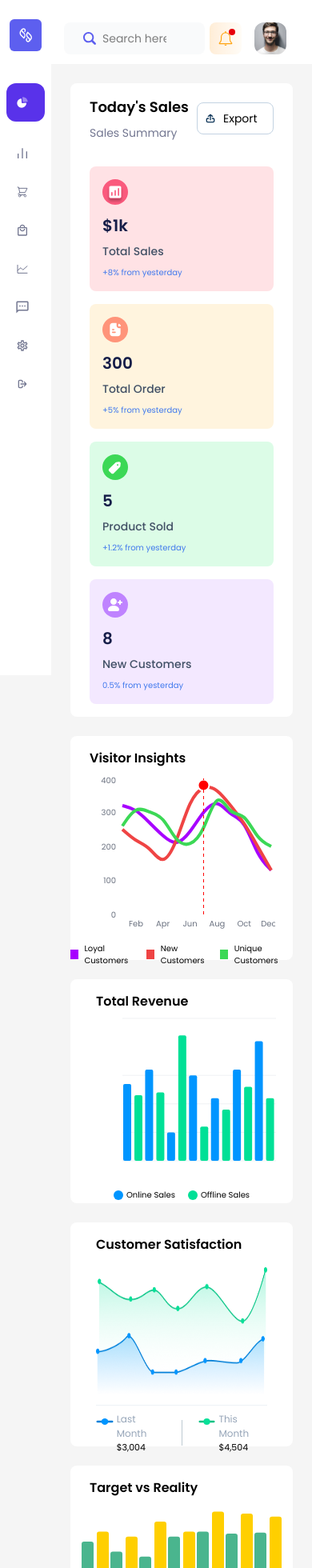
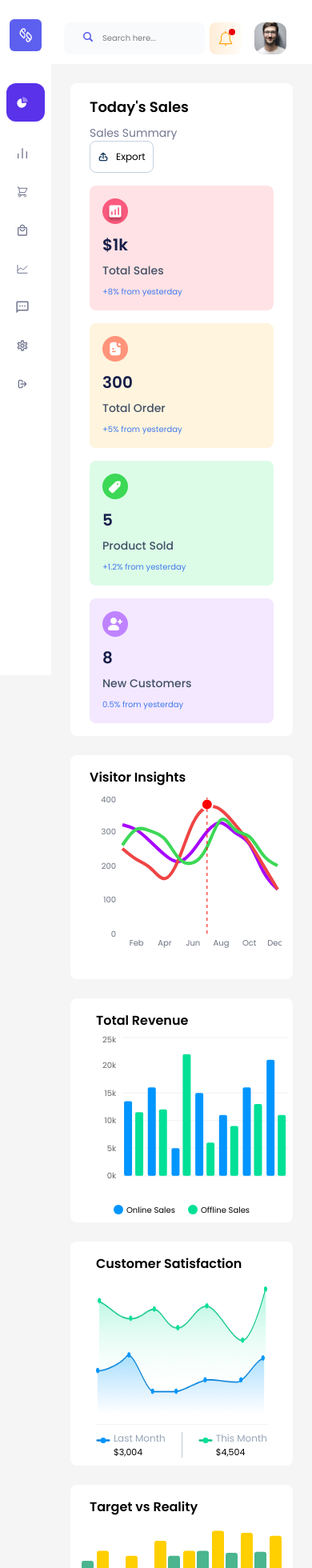
Before and after one commit to olumatty/CustomerDashboard, a React (Vite) app: page / in a window 390 px wide. Shown: the top 1960 px of the page at 80% size. Built offline with nearby package versions, Linux system fonts and the light colour scheme.

Commit message:
Updated 2.0

```diff
--- a/src/App.jsx
+++ b/src/App.jsx
@@ -8,7 +8,7 @@ const App = () => {
     <div>
       <div className='app'>
         <Sidebar/>
-        <div className='Content ml-16 md:ml-28 lg:ml-60 w-full '>
+        <div className='Content ml-16 md:ml-28 lg:ml-60 w-auto md:w-full '>
           <Header/>
           <Dashboard/>
         </div>
--- a/src/components/Customer.jsx
+++ b/src/components/Customer.jsx
@@ -16,7 +16,7 @@ const Customer = () => {
             <img src={BlueTick} alt="tick" />
           </div>
           <div className="flex flex-col">
-            <span className="text-[12px] text-[#96A5B8]">Last Month</span>
+            <span className="text-[12px] text-[#96A5B8] whitespace-pre">Last Month</span>
             <span className="text-[11px]">$3,004</span>
           </div>
         </div>
@@ -29,7 +29,7 @@ const Customer = () => {
             <img src={GreenTick} alt="tick" />
           </div>
           <div className="flex flex-col">
-            <span className="text-[12px] text-[#96A5B8]">This Month</span>
+            <span className="text-[12px] text-[#96A5B8] whitespace-pre">This Month</span>
             <span className="text-[11px]">$4,504</span>
           </div>
         </div>
--- a/src/components/Products.jsx
+++ b/src/components/Products.jsx
@@ -2,7 +2,7 @@ import React from 'react';
 
 const Products = () => {
   return (
-    <div className="bg-white rounded-lg h-[280px] sm:h-auto overflow-hidden">
+    <div className="bg-white rounded-lg h-full sm:h-auto overflow-hidden">
       <h2 className="font-semibold pt-4 px-4">Top Products</h2>
 
       {/* Make table scrollable on small screens */}
@@ -10,10 +10,10 @@ const Products = () => {
         <table className="w-full border-collapse min-w-[500px]">
           <thead>
             <tr className="border-b border-b-[#EDF2F6]">
-              <th className="text-left text-[#96A5B8] font-normal py-3 px-3">#</th>
-              <th className="text-left text-[#96A5B8] font-normal py-3 px-3">Name</th>
-              <th className="text-left text-[#96A5B8] font-normal py-3 px-3">Popularity</th>
-              <th className="text-left text-[#96A5B8] font-normal py-3 px-3">Sales</th>
+              <th className="text-left text-[#96A5B8] text-[14px] font-normal py-3 px-3">#</th>
+              <th className="text-left text-[#96A5B8] text-[14px] font-normal py-3 px-3">Name</th>
+              <th className="text-left text-[#96A5B8] text-[14px] font-normal py-3 px-3">Popularity</th>
+              <th className="text-left text-[#96A5B8] text-[14px] font-normal py-3 px-3">Sales</th>
             </tr>
           </thead>
           <tbody>
--- a/src/components/Revenue.jsx
+++ b/src/components/Revenue.jsx
@@ -23,8 +23,8 @@ const data = [
 const Revenue = () => {
   return (
     <div className=" bg-white rounded-lg h-[280px] ">
-      <h2 className="font-semibold  pt-4 px-8">Total Revenue</h2>
-      <ResponsiveContainer width="100%" height="78%" className="pr-4 mt-1 ">
+      <h2 className="font-semibold pt-4 px-8">Total Revenue</h2>
+      <ResponsiveContainer width="100%" height="76%" className="max-w-sm lg:max-w-full mx-auto md:mx-0 lg:w-[100%] pr- md:pr-4 mt-1 ">
         <BarChart data={data}>
           <CartesianGrid
             vertical={false}
@@ -47,7 +47,7 @@ const Revenue = () => {
             axisLine={false}
             tickLine={false}
             tickFormatter={(value) => `${value / 1000}k`}
-            className="hidden sm:block"
+            className="block"
           />
           <Bar
             dataKey="online"
--- a/src/components/Sales.jsx
+++ b/src/components/Sales.jsx
@@ -9,20 +9,20 @@ const Sales = () => {
   return (
     <div className='bg-white rounded-lg h-auto lg:h-[280px] py-4 px-6 md:px-8'>
       {/* Header */}
-      <div className='flex justify-between items-center flex-wrap'>
+      <div className='flex flex-col md:flex-row justify-between items-start md:items-center flex-wrap '>
         <div className='flex flex-col space-y-2'>
           <span className='font-semibold text-lg'>Today's Sales</span>
           <span className='text-sm text-[#737791]'>Sales Summary</span>
         </div>
 
-        <div className='h-10 w-24 flex items-center border p-2  rounded-lg gap-2 cursor-pointer'>
+        <div className='h-10 w-20 md:w-24 flex items-center border p-2  rounded-lg gap-2 cursor-pointer'>
           <img src={ExportBtn} alt="Export Button" />
-          <span className='text-sm'>Export</span>
+          <span className='text-[12px] md:text-[14px]'>Export</span>
         </div>
       </div>
 
       {/* Card Section - Responsive */}
-      <div className='mt-8 grid grid-cols-1 sm:grid-cols-2 md:grid-cols-2 lg:flex gap-4 md:gap-6 lg:gap-8'>
+      <div className='mt-4 md:mt-8 grid grid-cols-1 sm:grid-cols-2 md:grid-cols-2 lg:flex gap-4 md:gap-6 lg:gap-8'>
 
         {/* Total Sales */}
         <div className='bg-[#FFE2E5] lg:w-[140px] h-full rounded-lg p-4 flex flex-col items-start'>
--- a/src/components/SalesMap.jsx
+++ b/src/components/SalesMap.jsx
@@ -3,9 +3,9 @@ import Map from "../assets/world 1.png"
 
 const SalesMap = () => {
   return (
-    <div className=" bg-white rounded-lg h-[280px] py-4 px-8">
+    <div className="bg-white rounded-lg h-full py-4 px-8">
       <h2 className="font-semibold mb-6">Sales Mapping by Country</h2>
-      <img src={Map} alt='Map' className='h-60 w-full'/>
+      <img src={Map} alt='Map' className='h-[85%] w-full'/>
     </div>
   )
 }
--- a/src/components/Visitors.jsx
+++ b/src/components/Visitors.jsx
@@ -29,7 +29,7 @@ const VisitorInsightsChart = () => {
   return (
     <div className="w-full h-[280px] bg-white rounded-lg">
       <h2 className="font-semibold pt-4 px-6">Visitor Insights</h2>
-      <ResponsiveContainer width="98%" height="75%" className="mt-2 pr-4">
+      <ResponsiveContainer width="98%" height="75%" className="mt-2 pr-2 lg:pr-4">
         <LineChart data={data}>
           <XAxis
             dataKey="name"
@@ -52,7 +52,7 @@ const VisitorInsightsChart = () => {
           <ReferenceLine x="Jul" stroke="red" strokeDasharray="4 4" />
         </LineChart>
       </ResponsiveContainer>
-      <div className="flex gap-3 items-center justify-center">
+      <div className=" hidden md:flex gap-3 items-center justify-center">
         <div className="flex items-center gap-2">
           <div className="h-3 w-3 bg-[#A700FF]"></div>
           <span className="text-[10px]">Loyal Customers</span>
--- a/src/components/Volume.jsx
+++ b/src/components/Volume.jsx
@@ -12,7 +12,7 @@ const data = [
 
 const Volume = () => {
   return (
-    <div className='bg-white rounded-lg h-[280px]'>
+    <div className='bg-white rounded-lg h-full'>
       <h2 className="font-semibold pt-4 px-6">Volume vs Service Level</h2>
       <ResponsiveContainer width="100%" height="60%">
         <BarChart data={data}>
@@ -21,7 +21,7 @@ const Volume = () => {
         </BarChart>
       </ResponsiveContainer>
 
-      <hr className="text-[#EDF2F6] mt-2" />
+      <hr className="text-[#EDF2F6] mt-1" />
 
             <div className="flex gap-5 items-center justify-center mt-2">
               <div className="flex gap-1 mt-1">
--- a/src/scenes/Dashboard/Index.jsx
+++ b/src/scenes/Dashboard/Index.jsx
@@ -10,7 +10,7 @@ import Volume from "../../components/Volume";
 
 const Dashboard = () => {
   return (
-    <div className="py-6 px-6 w-full gap-6 auto-rows-[260px]">
+    <div className="py-6 px-6 w-full gap-6 auto-rows-[280px]">
       {/* Row One */}
       <div className="grid grid-cols-1 md:grid-cols-2 lg:grid-cols-12 gap-6">
         <div className="lg:col-span-7">
--- a/src/scenes/global/Header.jsx
+++ b/src/scenes/global/Header.jsx
@@ -8,7 +8,7 @@ import Black_Arrow from "../../assets/Arrowdown_black.svg";
 
 const Header = () => {
   return (
-    <div className="h-20 py-4 px-4 md:pl-6 bg-white w-full">
+    <div className="h-20 py-4 px-4 md:pl-6 bg-white w-full max-w-[600px] md:w-full md:max-w-full ">
       <div className="flex items-center justify-between flex-wrap">
         {/* Dashboard Title */}
         <h1 className="text-lg hidden lg:block lg:text-[22px] font-semibold">Dashboard</h1>
@@ -16,12 +16,12 @@ const Header = () => {
         {/* Search Bar - Responsive */}
         <div className="relative w-[60%] md:w-[40%] lg:w-auto mt-3 md:mt-0">
           <div className="absolute top-3 left-6">
-            <img src={Search} alt="search" className="h-4" />
+            <img src={Search} alt="search" className=" h-3 md:h-4" />
           </div>
           <input
             placeholder="Search here..."
             type="text"
-            className="w-full md:w-[400px] lg:w-[600px] text-[14px] h-10 md:h-10 px-12 bg-[#F9FAFB] rounded-lg outline-none"
+            className="w-full md:w-[400px] lg:w-[600px] text-[10px] md:text-[14px] h-10 md:h-10 px-12 bg-[#F9FAFB] rounded-lg outline-none"
           />
         </div>
 
```
